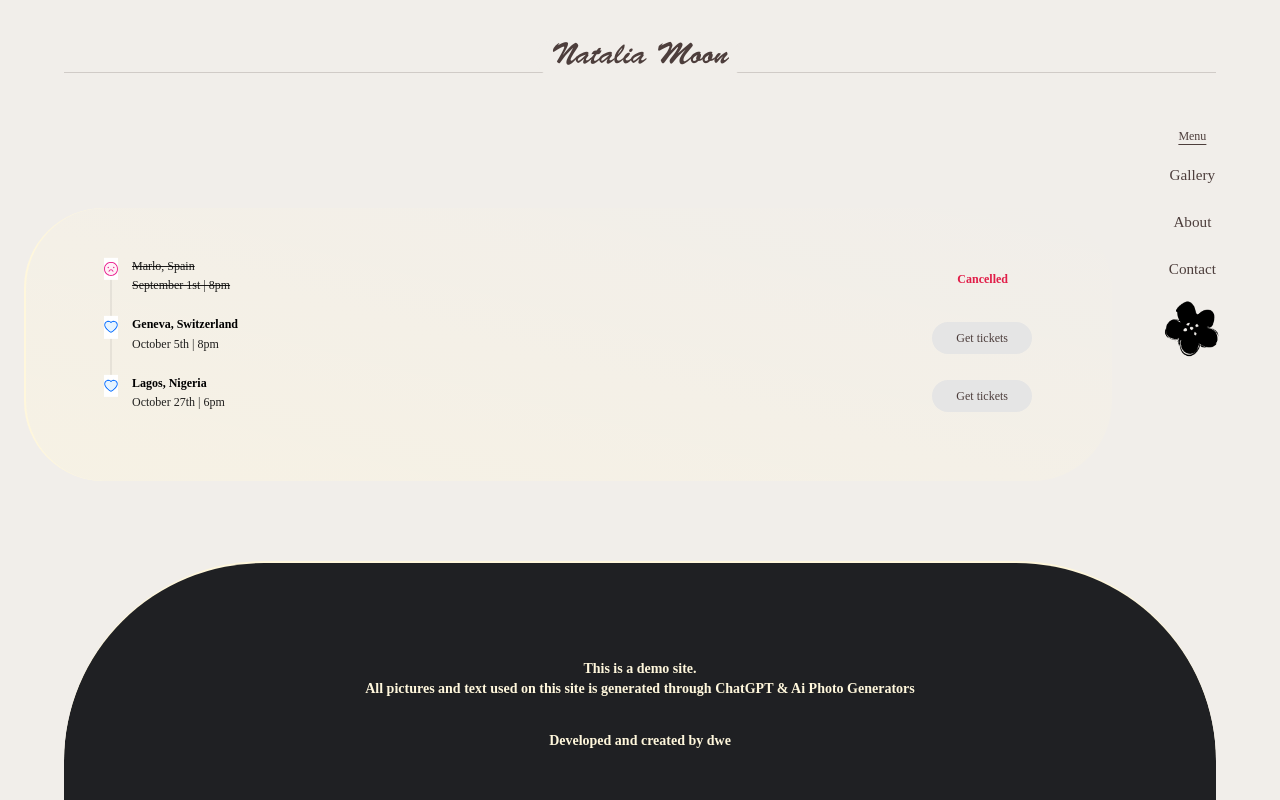
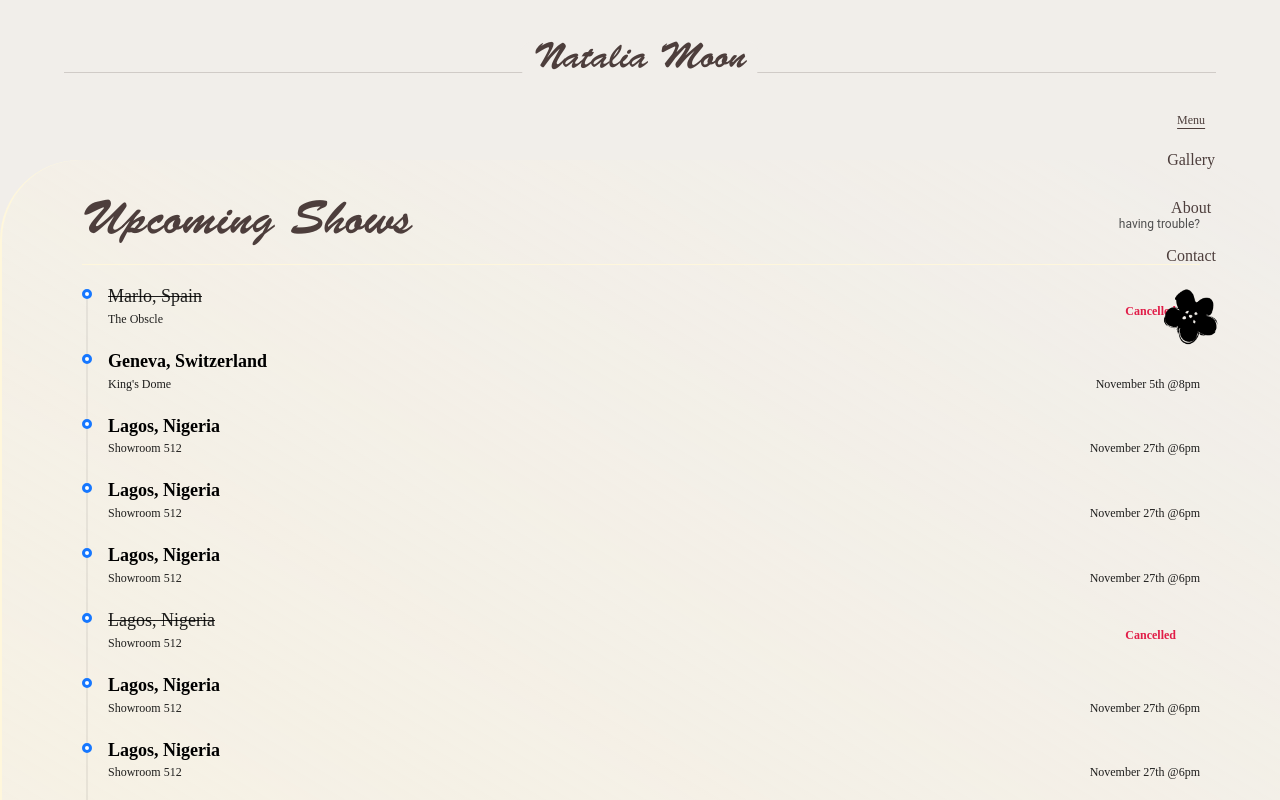
Before and after one commit to dreayoung/natalia.moon, a Next.js app: page /components/Navigation/UpcomingShows in a window 1280 px wide. Shown: the top 800 px of the page. Built offline with nearby package versions, Linux system fonts and the light colour scheme; a web font is replaced by a local one; what tw-elements would draw is missing.

Commit message:
finished home page

```diff
--- a/pages/_app.js
+++ b/pages/_app.js
@@ -24,7 +24,7 @@ export default function App({ Component, pageProps }) {
     <>
       <Navbar />
       <SideNav />
-      <main className="pt-40 md:pt-52">
+      <main className="pt-40">
         <Component {...pageProps} />
       </main>
       <Footer />
--- a/pages/about.js
+++ b/pages/about.js
@@ -8,7 +8,6 @@ export default function About() {
     <>
       <Shoutouts />
       <Article />
-      <Awards />
     </>
   );
 }
--- a/pages/components/Essentials/Navbar.js
+++ b/pages/components/Essentials/Navbar.js
@@ -2,6 +2,8 @@ import React, { useState } from 'react';
 
 import { Modal, ConfigProvider } from 'antd';
 import { EllipsisOutlined } from '@ant-design/icons';
+
+import { useRouter } from 'next/router';
 
 export default function Navbar() {
   const [isModalOpen, setIsModalOpen] = useState(false);
@@ -13,11 +15,13 @@ export default function Navbar() {
     setIsModalOpen(false);
   };
 
+  const router = useRouter();
+
   return (
     <nav className="fixed bg-[#f1eeea] flex items-center justify-center xs:w-full lg:w-[90%] -translate-x-1/2 left-1/2 text-center pt-10 z-50 pb-[2rem] text-bbrown border-b-[1px] border-b-bbrown/20">
       <div
         onClick={showModal}
-        className="absolute hover:cursor-pointer bottom-0 flex border-t-[1px] border-t-bbrown/20 border-x-[1px] border-x-bbrown/20 rounded-t-full pb-1 px-4 pt-2 right-4 sm:px-6 sm:right-12 lg:hidden rounded-b-3xl bg-[#f1eeea] font-bdsans z-50"
+        className="absolute hover:cursor-pointer -bottom-6 flex bg-[#f1eeea] border-[1px] border-bbrown/20 rounded-full p-4 right-4 sm:px-6 sm:right-12 lg:hidden rounded-b-3xl font-bdsans z-50"
       >
         <EllipsisOutlined />
       </div>
@@ -44,14 +48,32 @@ export default function Navbar() {
           }
         >
           <div className="flex flex-col items-center justify-center font-bold bg-gradient-to-b from-[#fff7dcff]/40 to-transparent font-bdsans text-lg gap-5 py-14 border-t-[1px] rounded-t-full m-4 border-x-[1px] border-[#fff7dcff]">
-            <p>Gallery</p>
-            <p>About</p>
-            <p>Contact</p>
+            <div
+              onClick={() => (router.push('/gallery'), handleCancel())}
+              className="rounded-3xl hover:bg-bbrown/5 hover:backdrop-blur-md px-6 py-1"
+            >
+              Gallery
+            </div>
+            <div
+              onClick={() => (router.push('/about'), handleCancel())}
+              className="rounded-3xl hover:bg-bbrown/5 hover:backdrop-blur-md px-6 py-1"
+            >
+              About
+            </div>
+            <div
+              onClick={() => (router.push('/contact'), handleCancel())}
+              className="rounded-3xl hover:bg-bbrown/5 hover:backdrop-blur-md px-6 py-1"
+            >
+              Contact
+            </div>
           </div>
         </Modal>
       </ConfigProvider>
 
-      <div className="text-3xl whitespace-nowrap font-brstd absolute -translate-x-1/2 left-1/2 xs:top-14 top-10 px-4 rounded-full bg-[#f1eeea]">
+      <div
+        onClick={() => router.push('/')}
+        className="text-4xl whitespace-nowrap font-brstd absolute -translate-x-1/2 left-1/2 xs:top-14 top-10 px-4 rounded-full bg-[#f1eeea] hover:cursor-pointer"
+      >
         Natalia Moon
       </div>
     </nav>
--- a/pages/components/Home/Hero.js
+++ b/pages/components/Home/Hero.js
@@ -1,27 +1,23 @@
 import Image from 'next/image';
-import bgvid from '../../../public/bgvid.gif';
-
 import line1 from '../../../public/lin1.png';
 import UpcomingShows from '../Navigation/UpcomingShows';
+
+import ballet from '../../../public/ballet.png';
+
 
 export default function Hero() {
   return (
     <div className="font-bdsans text-bbrown">
-      <Image
-        src={line1}
-        alt="line"
-        className="absolute w-12 left-32 top-[45%]"
-      />
-      <div className="absolute z-50 xs:text-xs xs:text-[#fff7dcff]/60 md:text-bbrown md:text-[1rem] xs:left-[8rem] md:left-40 lg:left-52 md:top-48 xs:top-[16rem] -rotate-6">
+      {/* <div className="font-brstd">Welcome to..</div> */}
+      <h1 className="text-center md:leading-[4rem] xs:text-4xl md:text-[3rem] mb-10 xs:px-6 px-40 md:mx-32 lg:px-60">
         #1 Award-winning ballerina extraordinaire.
-      </div>
-      <span className="absolute font-brstd text-8xl xs:left-6 md:left-20 lg:left-32 -rotate-6">
-        Upcoming Shows
-      </span>
-      <div className="xs:w-full xs:h-[70vh] md:w-[70vw] md:h-[50vh] lg:h-[50vh] xl:h-[70vh] rounded-t-full m-auto bg-[url('/bgvid.gif')] bg-cover border-x-[#fff7dcff] border-x-4" />
+      </h1>
+
+      <Image src={ballet} alt="line" className="xs:w-40 md:w-52 m-auto" />
+      <Image src={line1} alt="line" className="w-12 m-auto mb-4" />
       <UpcomingShows />
 
-      <div className="min-h-screen"></div>
+      {/* <div className="min-h-screen bg-[url('/bgvid.gif')] bg-cover bg-center mx-40 mt-20"></div> */}
     </div>
   );
 }
--- a/pages/components/Navigation/SideNav.js
+++ b/pages/components/Navigation/SideNav.js
@@ -5,15 +5,15 @@ import logonm from '../../../public/logo-moon.png';
 
 export default function SideNav() {
   return (
-    <div className="hidden lg:flex flex-col fixed z-50 gap-4 items-center right-10 top-32 text-[0.95rem] font-bdsans text-bbrown">
+    <div className="hidden lg:flex flex-col fixed z-50 gap-4 items-center right-10 top-28 text-[1rem] font-bdsans text-bbrown">
       <span className="text-xs underline underline-offset-4">Menu</span>
-      <Link href="/gallery" className="rounded-3xl hover:bg-bbrown/5 px-6 py-1">
+      <Link href="/gallery" className="rounded-3xl hover:bg-bbrown/5 hover:backdrop-blur-md px-6 py-1">
         Gallery
       </Link>
-      <Link href="/about" className="rounded-3xl hover:bg-bbrown/5 px-6 py-1">
+      <Link href="/about" className="rounded-3xl hover:bg-bbrown/5 hover:backdrop-blur-md px-6 py-1">
         About
       </Link>
-      <Link href="/contact" className="rounded-3xl hover:bg-bbrown/5 px-6 py-1">
+      <Link href="/contact" className="rounded-3xl hover:bg-bbrown/5 hover:backdrop-blur-md px-6 py-1">
         Contact
       </Link>
       <Link href="/">
--- a/pages/components/Navigation/UpcomingShows.js
+++ b/pages/components/Navigation/UpcomingShows.js
@@ -4,20 +4,20 @@ import { Timeline } from 'antd';
 
 export default function UpcomingShows() {
   return (
-    <div className="xs:mx-0 md:mx-6 pt-14 pb-8 xs:px-8 md:px-20 lg:w-[85vw] m-auto xs:bg-gradient-to-b lg:bg-gradient-to-tr from-[#fff7dcff]/40 to-transparent xs:border-x-0 xs:border-t-2 xs:border-t-[#fff7dcff] md:border-y-0 border-l-2 border-l-[#fff7dcff] md:border-r-2 md:border-r-[#fff7dcff] lg:border-r-0 rounded-[80px]">
+    <div className="mt-8 xs:mx-4 md:mx-14 lg:mx-40 py-10 xs:px-6 md:px-20 w-auto m-auto xs:bg-gradient-to-b lg:bg-gradient-to-tr from-[#fff7dcff]/40 to-transparent xs:border-x-0 xs:border-t-2 xs:border-t-[#fff7dcff] md:border-y-0 border-l-2 border-l-[#fff7dcff] md:border-r-2 md:border-r-[#fff7dcff] lg:border-r-0 rounded-[80px]">
+      <div className="flex flex-col lg:flex-row items-center justify-between text-xs pb-4">
+        <div className="font-brstd text-5xl text-bbrown">Upcoming Shows</div>
+        <span>having trouble?</span>
+      </div>
+      <hr className="mb-6 border-[#fff7dc]" />
       <Timeline
         items={[
           {
-            dot: (
-              <div className="bg-none">
-                <FrownTwoTone twoToneColor="#eb2f96" />
-              </div>
-            ),
             children: (
-              <div className="flex items-end justify-between font-bdsans gap-4">
-                <div className="text-xs md:text-sm">
+              <div className="flex items-end justify-between font-bdsans gap-4 md:text-lg">
+                <div className="">
                   <p className="line-through">Marlo, Spain</p>
-                  <p className="line-through">September 1st | 8pm</p>
+                  <p className="text-xs">The Obscle</p>
                 </div>
                 <div className="rounded-3xl hover:bg-rose-200 px-6 py-2 font-bold font-bdsans text-rose-600 text-xs cursor-pointer">
                   Cancelled
@@ -26,32 +26,94 @@ export default function UpcomingShows() {
             ),
           },
           {
-            dot: <HeartTwoTone />,
             children: (
-              <div className="flex items-end justify-between font-bdsans gap-4">
-                <div className="text-xs md:text-sm">
+              <div className="flex items-end justify-between font-bdsans gap-4 md:text-lg">
+                <div className="">
                   <p className="font-extrabold text-black">
                     Geneva, Switzerland
                   </p>
-                  <p>October 5th | 8pm</p>
+                  <p className="text-xs">King&apos;s Dome</p>
                 </div>
-                <div className="rounded-3xl bg-neutral-200 px-6 py-2 font-bdsans text-bbrown text-xs cursor-pointer">
-                  Get tickets
+                <p className="text-xs">November 5th @8pm</p>
+              </div>
+            ),
+          },
+          {
+            children: (
+              <div className="flex items-end justify-between font-bdsans gap-4 md:text-lg">
+                <div className="">
+                  <p className="font-extrabold text-black">Lagos, Nigeria</p>
+                  <p className="text-xs">Showroom 512</p>
+                </div>
+                <p className="text-xs">November 27th @6pm</p>
+              </div>
+            ),
+          },
+          {
+            children: (
+              <div className="flex items-end justify-between font-bdsans gap-4 md:text-lg">
+                <div className="">
+                  <p className="font-extrabold text-black">Lagos, Nigeria</p>
+                  <p className="text-xs">Showroom 512</p>
+                </div>
+                <p className="text-xs">November 27th @6pm</p>
+              </div>
+            ),
+          },
+          {
+            children: (
+              <div className="flex items-end justify-between font-bdsans gap-4 md:text-lg">
+                <div className="">
+                  <p className="font-extrabold text-black">Lagos, Nigeria</p>
+                  <p className="text-xs">Showroom 512</p>
+                </div>
+                <p className="text-xs">November 27th @6pm</p>
+              </div>
+            ),
+          },
+          {
+            children: (
+              <div className="flex items-end justify-between font-bdsans gap-4 md:text-lg">
+                <div className="">
+                  <p className="line-through">Lagos, Nigeria</p>
+                  <p className="text-xs">Showroom 512</p>
+                </div>
+                <div className="rounded-3xl hover:bg-rose-200 px-6 py-2 font-bold font-bdsans text-rose-600 text-xs cursor-pointer">
+                  Cancelled
                 </div>
               </div>
             ),
           },
           {
-            dot: <HeartTwoTone />,
             children: (
-              <div className="flex items-end justify-between font-bdsans gap-4">
-                <div className="text-xs md:text-sm">
+              <div className="flex items-end justify-between font-bdsans gap-4 md:text-lg">
+                <div className="">
                   <p className="font-extrabold text-black">Lagos, Nigeria</p>
-                  <p>October 27th | 6pm</p>
+                  <p className="text-xs">Showroom 512</p>
                 </div>
-                <div className="rounded-3xl bg-neutral-200 px-6 py-2 font-bdsans text-bbrown text-xs cursor-pointer">
-                  Get tickets
+                <p className="text-xs">November 27th @6pm</p>
+              </div>
+            ),
+          },
+          {
+            children: (
+              <div className="flex items-end justify-between font-bdsans gap-4 md:text-lg">
+                <div className="">
+                  <p className="font-extrabold text-black">Lagos, Nigeria</p>
+                  <p className="text-xs">Showroom 512</p>
                 </div>
+                <p className="text-xs">November 27th @6pm</p>
+              </div>
+            ),
+          },
+          {
+            children: (
+              <div className="flex items-end justify-between font-bdsans gap-4 md:text-lg">
+                <div className="">
+                  <p className="font-extrabold text-black">Lagos, Nigeria</p>
+                  <p className="text-xs">Showroom 512</p>
+                </div>
+                <p className="text-xs">November 27th @6pm</p>
               </div>
             ),
           },
```
Also changed, not shown: public/ballet.png (added), public/fframe.png (added).
